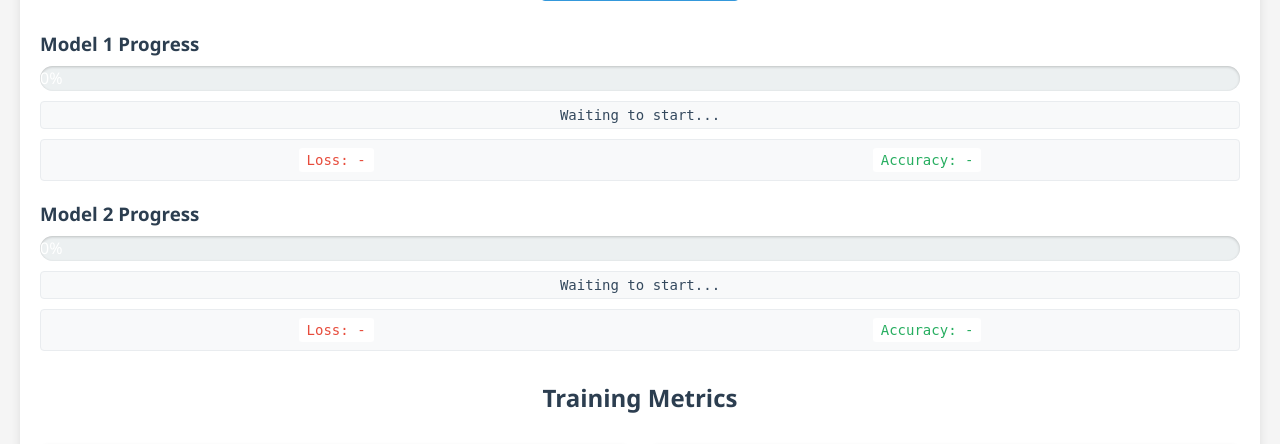
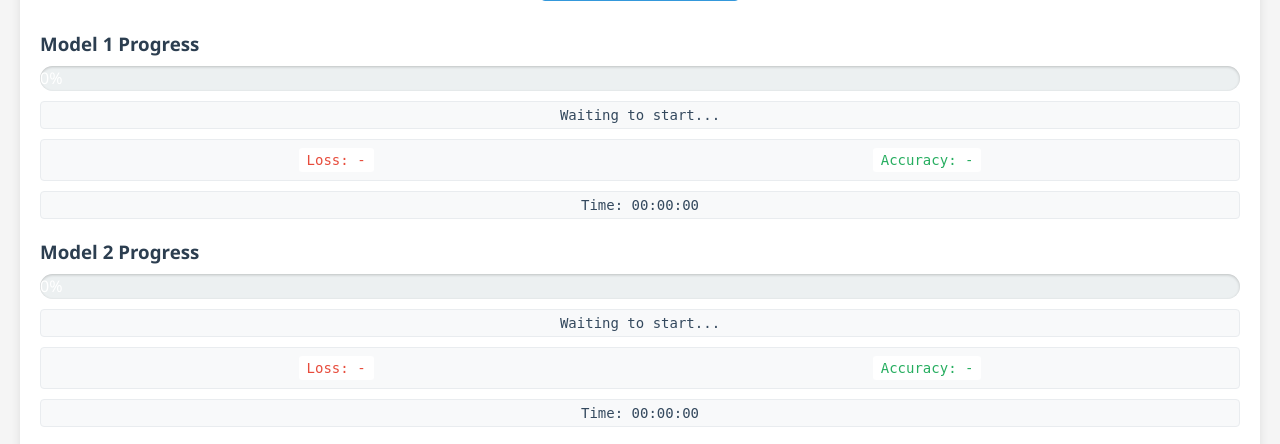
Before and after one commit to chbsaikiran/Real_Time_Plots_Of_CNNs_On_MNIST, a FastAPI app: page / in a window 1280 px wide. Shown: the part 614-1058 px from the top of the page. Run offline with FastAPI, Linux system fonts and the light colour scheme; some libraries are stand-ins or nearby versions.

Commit message:
Added timer below the model progress bars, so that time taken for training is known

```diff
--- a/main.py
+++ b/main.py
@@ -203,7 +203,10 @@ async def train_models(
                     })
 
                 # Signal completion
-                queue.put({"model": f"model{model_num}", "status": "complete"})
+                queue.put({
+                    "model": f"model{model_num}",
+                    "status": "complete"
+                })
 
             except Exception as e:
                 queue.put({"model": f"model{model_num}", "error": str(e)})
@@ -221,8 +224,10 @@ async def train_models(
                             return
                         elif "status" in data and data["status"] == "complete":
                             completed_models += 1
+                            await sio.emit('training_complete', data)  # Send model-specific completion
                             if completed_models == 2:
-                                await sio.emit('training_complete', {"status": "complete"})
+                                # Send final completion when both models are done
+                                await sio.emit('training_complete', {"status": "all_complete"})
                         else:
                             await sio.emit('plot_update', data)
                     except:
--- a/static/style.css
+++ b/static/style.css
@@ -337,3 +337,15 @@ button:disabled {
     text-align: center;
     font-size: 1.5em;
 }
+
+.timer {
+    margin-top: 10px;
+    color: #34495e;
+    font-size: 14px;
+    text-align: center;
+    font-family: monospace;
+    background-color: #f8f9fa;
+    padding: 5px;
+    border-radius: 4px;
+    border: 1px solid #e9ecef;
+}
--- a/templates/index.html
+++ b/templates/index.html
@@ -89,6 +89,7 @@
                     <span class="loss">Loss: -</span>
                     <span class="accuracy">Accuracy: -</span>
                 </div>
+                <div id="timer1" class="timer">Time: 00:00:00</div>
             </div>
             <div class="progress-section">
                 <h3>Model 2 Progress</h3>
@@ -100,6 +101,7 @@
                     <span class="loss">Loss: -</span>
                     <span class="accuracy">Accuracy: -</span>
                 </div>
+                <div id="timer2" class="timer">Time: 00:00:00</div>
             </div>
         </div>
 
@@ -172,6 +174,36 @@
             val_losses: [],
             val_accuracies: []
         };
+
+        let startTime1 = null;
+        let startTime2 = null;
+        let timer1Interval = null;
+        let timer2Interval = null;
+
+        function formatTime(ms) {
+            let seconds = Math.floor(ms / 1000);
+            let minutes = Math.floor(seconds / 60);
+            let hours = Math.floor(minutes / 60);
+
+            seconds = seconds % 60;
+            minutes = minutes % 60;
+
+            return `${hours.toString().padStart(2, '0')}:${minutes.toString().padStart(2, '0')}:${seconds.toString().padStart(2, '0')}`;
+        }
+
+        function updateTimer1() {
+            if (startTime1) {
+                const elapsed = Date.now() - startTime1;
+                document.getElementById('timer1').textContent = `Time: ${formatTime(elapsed)}`;
+            }
+        }
+
+        function updateTimer2() {
+            if (startTime2) {
+                const elapsed = Date.now() - startTime2;
+                document.getElementById('timer2').textContent = `Time: ${formatTime(elapsed)}`;
+            }
+        }
 
         function initPlots() {
             const commonTrace1 = {
@@ -320,6 +352,14 @@
             // Setup new WebSocket connection
             socket = io();
 
+            // Reset timers
+            startTime1 = null;
+            startTime2 = null;
+            if (timer1Interval) clearInterval(timer1Interval);
+            if (timer2Interval) clearInterval(timer2Interval);
+            document.getElementById('timer1').textContent = 'Time: 00:00:00';
+            document.getElementById('timer2').textContent = 'Time: 00:00:00';
+
             socket.on('plot_update', function(data) {
                 // Update progress bars and status
                 if (data.model === "model1") {
@@ -331,6 +371,11 @@
                         `Loss: ${data.current_loss.toFixed(4)}`;
                     document.querySelector('#metrics1 .accuracy').textContent =
                         `Accuracy: ${data.current_acc.toFixed(2)}%`;
+                    // Start timer for model 1 if not started
+                    if (!startTime1) {
+                        startTime1 = Date.now();
+                        timer1Interval = setInterval(updateTimer1, 1000);
+                    }
                 } else {
                     document.getElementById('progress2').style.width = `${data.progress2}%`;
                     document.getElementById('progress2').textContent = `${data.progress2}%`;
@@ -340,6 +385,11 @@
                         `Loss: ${data.current_loss.toFixed(4)}`;
                     document.querySelector('#metrics2 .accuracy').textContent =
                         `Accuracy: ${data.current_acc.toFixed(2)}%`;
+                    // Start timer for model 2 if not started
+                    if (!startTime2) {
+                        startTime2 = Date.now();
+                        timer2Interval = setInterval(updateTimer2, 1000);
+                    }
                 }
 
                 // Update plots
@@ -347,11 +397,26 @@
             });
 
             socket.on('training_complete', function(data) {
-                // Re-enable all buttons
-                document.getElementById('train-button').disabled = false;
-                document.getElementById('test-button').disabled = false;
-                document.getElementById('train-metrics-button').disabled = false;
-                document.getElementById('test-metrics-button').disabled = false;
+                // Stop timer for the completed model
+                if (data.model === "model1") {
+                    if (timer1Interval) {
+                        clearInterval(timer1Interval);
+                        timer1Interval = null;
+                    }
+                } else if (data.model === "model2") {
+                    if (timer2Interval) {
+                        clearInterval(timer2Interval);
+                        timer2Interval = null;
+                    }
+                }
+
+                // Only re-enable buttons when both models are complete
+                if (data.status === "all_complete") {
+                    document.getElementById('train-button').disabled = false;
+                    document.getElementById('test-button').disabled = false;
+                    document.getElementById('train-metrics-button').disabled = false;
+                    document.getElementById('test-metrics-button').disabled = false;
+                }
             });
 
             socket.on('training_error', function(data) {
```
